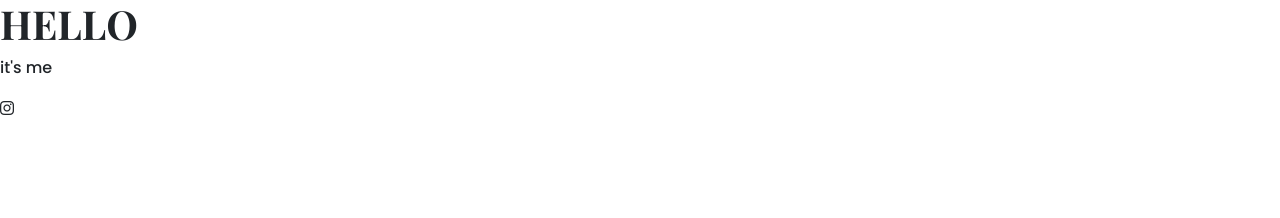
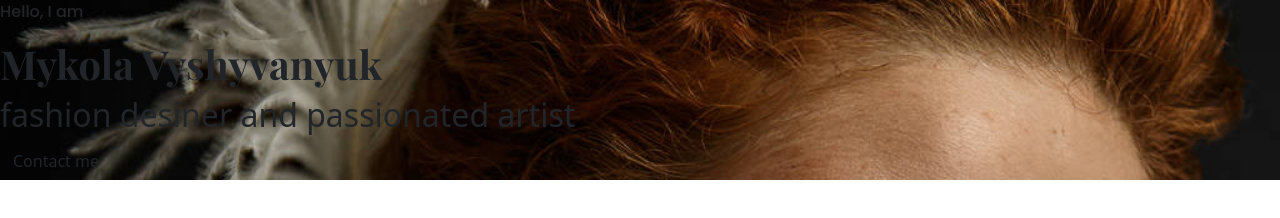
Before and after one commit to olenkavhs/niel, a plain HTML site: page index.html in a window 1280 px wide. Drawn offline with nearby package versions, Linux system fonts and the light colour scheme.

Commit message:
main photo added

```diff
--- a/index.html
+++ b/index.html
@@ -13,9 +13,12 @@
     <meta name="viewport" content="width=device-width, initial-scale=1.0">
     <title>Document</title>
 </head>
-<body>
-    <h1>HELLO</h1>
-    <p>it's me</p>
-    <i class="fa-brands fa-instagram"></i>
+<body background ="/images/main.ipg">
+  <div class="hero" >
+     <p>Hello, I am</p>
+     <h1>Mykola Vyshyvanyuk</h1>
+     <h2>fashion desiner and passionated artist</h2>
+    <a href="#" class="btn btn-branding">Contact me</a>
+  </div>
 </body>
 </html>
--- a/styles/niel.css
+++ b/styles/niel.css
@@ -1,6 +1,9 @@
 /*font-family: 'Playfair Display', serif;
 font-family: 'Poppins', sans-serif;*/
-
+.hero{
+    background-image: url("/images/main.jpg");
+    background-size: cover;
+ }
 
 h1{
     font-family: 'Playfair Display', serif;
```
Also changed, not shown: images/main.jpg (added).
